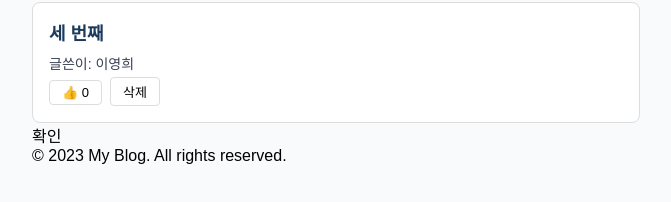
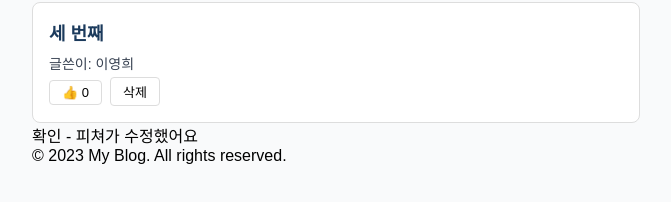
Before and after one commit to jmkyong2017/-, a React (Vite) app: page / in a window 1280 px wide. Shown: the part 442-644 px from the top of the page, without its empty margins (304-975 px from the left). Built offline with nearby package versions, Linux system fonts and the light colour scheme.

Commit message:
피쳐가 작업을 했어요~

```diff
--- a/src/App.jsx
+++ b/src/App.jsx
@@ -36,7 +36,7 @@ function App() {
       <PostForm onAddPost={handleAddPost} />
       <PostList posts={posts} onDelete={handleDelete} onLike={handleLike} />
       <div className="footer">
-        <p>확인</p>
+        <p>확인 - 피쳐가 수정했어요 </p>
         <p>&copy; 2023 My Blog. All rights reserved.</p>
       </div>
     </>
```
